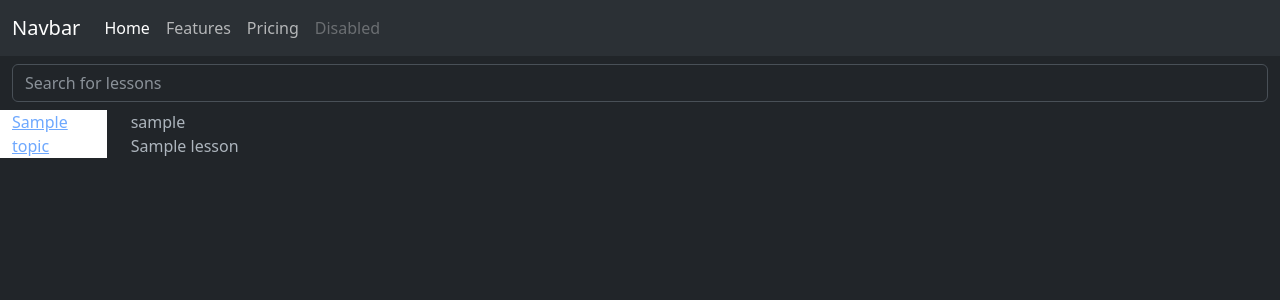
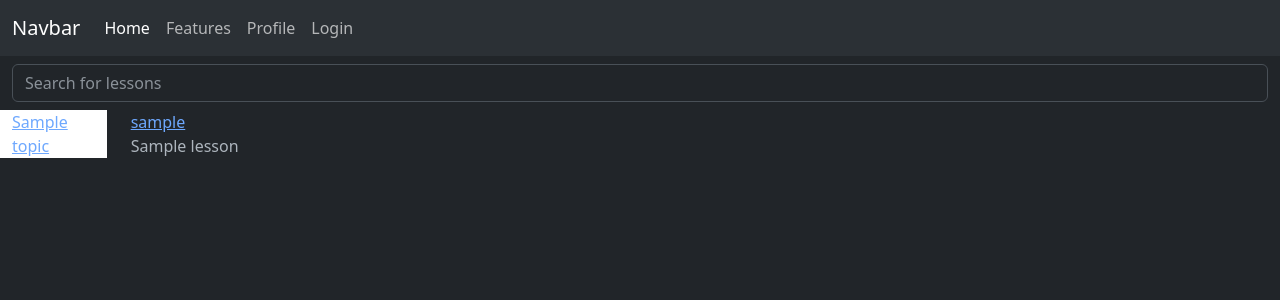
Before and after one commit to Miczigun/private-lessons-calendar, a Django app: page / in a window 1280 px wide. Shown: the top 300 px of the page. Run offline with Django 4.2, Linux system fonts and the light colour scheme; tables that the repository leaves empty hold one stand-in row (values such as "Sample post").

Commit message:
profile page

```diff
--- a/lessons/templates/lessons/menu.html
+++ b/lessons/templates/lessons/menu.html
@@ -17,7 +17,7 @@
             <div class="col-md-11">
                 {% for lesson in lessons %}
                     <div class="container-fluid">
-                        <a>{{lesson.teacher.username}}</a><br>
+                        <a href="{% url 'profile-page' lesson.teacher.id %}">{{lesson.teacher.username}}</a><br>
                         <a>{{lesson.name}}</a><br>
                     </div>
                 {% endfor %}
--- /dev/null
+++ b/lessons/templates/lessons/profile.html
@@ -0,0 +1,5 @@
+{% extends 'main.html' %}
+{% block title%} Profile {% endblock %}
+{% block content %}
+
+{% endblock %}
--- a/lessons/urls.py
+++ b/lessons/urls.py
@@ -3,6 +3,8 @@ from . import views
 
 urlpatterns = [
     path('login/', views.login_page, name='login-page'),
+    path('logout/', views.logout_user, name='logout'),
     path('register/', views.register_page, name='register-page'),
+    path('profile/<int:pk>', views.profile_page, name='profile-page'),
     path('', views.menu_page, name='menu'),
 ]
--- a/lessons/views.py
+++ b/lessons/views.py
@@ -33,6 +33,10 @@ def login_page(request):
 
     return render(request, 'lessons/login_page.html')
 
+def logout_user(request):
+    logout(request)
+    return redirect('login-page')
+
 
 def register_page(request):
     form = UserForm()
@@ -59,3 +63,10 @@ def menu_page(request):
     context = {'topics': topics, 'lessons': lessons}
 
     return render(request, 'lessons/menu.html', context)
+
+def profile_page(request, pk):
+    user = User.objects.get(id=pk)
+    lessons = Lessons.objects.get(teacher=user)
+
+    context = {'user':user, 'lessons':lessons }
+    return render(request, 'lessons/profile.html', context)
--- a/templates/main.html
+++ b/templates/main.html
@@ -16,10 +16,14 @@
     </button>
     <div class="collapse navbar-collapse" id="navbarNavAltMarkup">
       <div class="navbar-nav">
-        <a class="nav-link active" aria-current="page" href="#">Home</a>
+        <a class="nav-link active" aria-current="page" href="{% url 'menu' %}">Home</a>
         <a class="nav-link" href="#">Features</a>
-        <a class="nav-link" href="#">Pricing</a>
-        <a class="nav-link disabled">Disabled</a>
+        <a class="nav-link" href="#">Profile</a>
+          {% if request.user.is_authenticated %}
+            <a class="nav-link me-auto" href="{% url 'logout' %}">Logout</a>
+          {% else %}
+            <a class="nav-link me-auto" href="{% url 'login-page' %}">Login</a>
+          {% endif %}
       </div>
     </div>
   </div>
```
